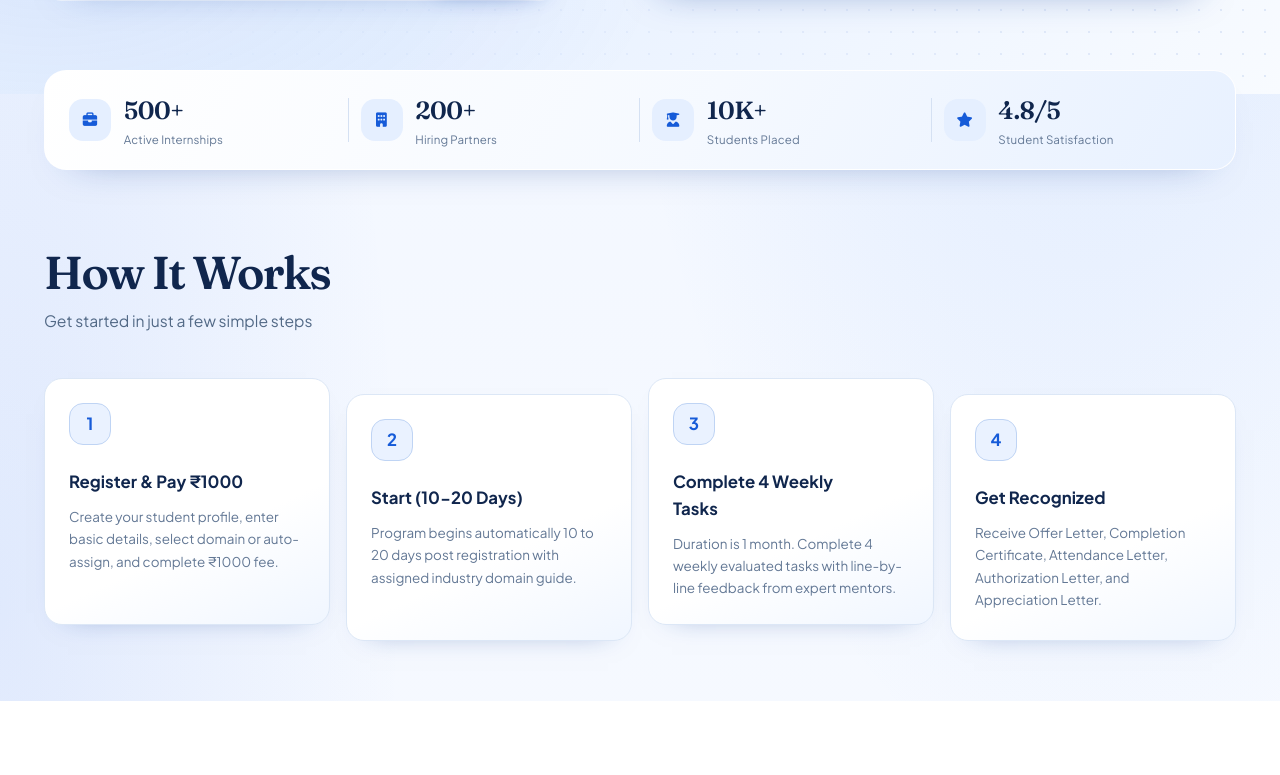
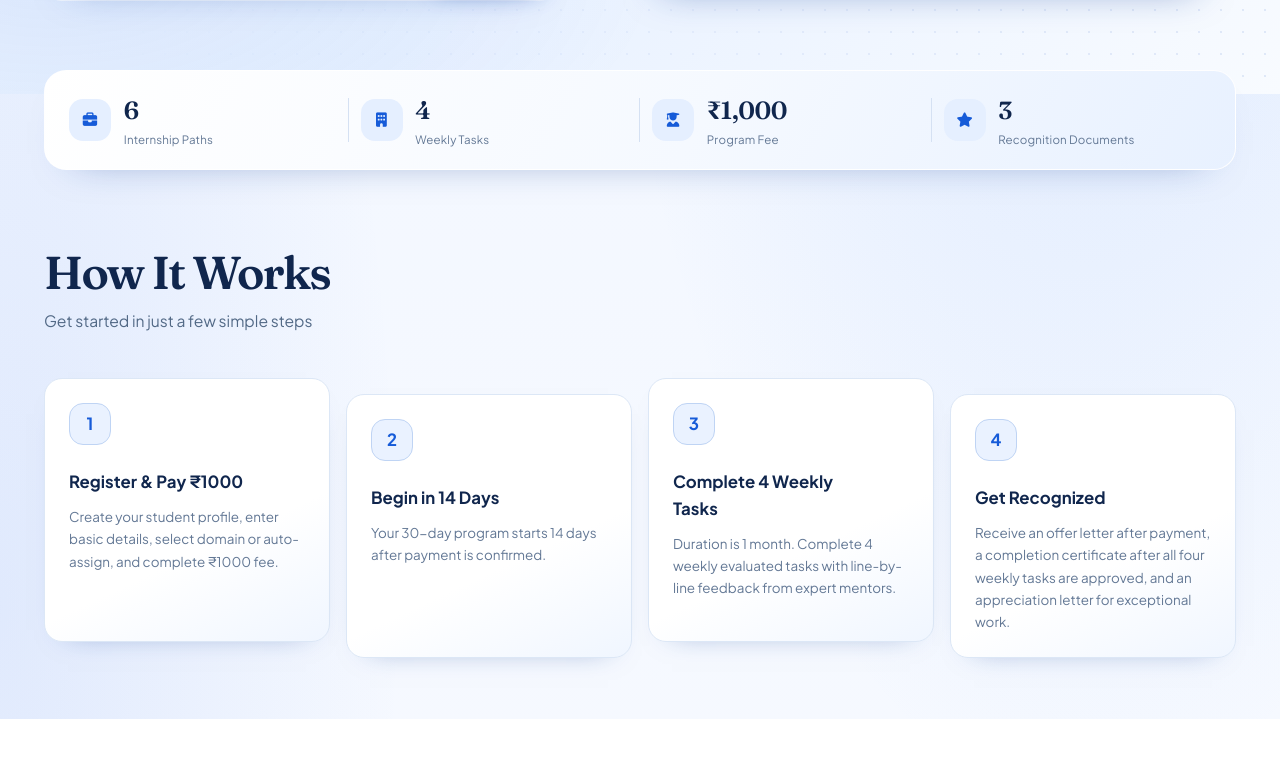
Before and after one commit to ManishMhatre1502/intern, a website: page aatma-deepo-bhava-internships/index.html in a window 1280 px wide. Shown: the part 681-1456 px from the top of the page. Drawn offline with Linux system fonts and the light colour scheme; no server answers.

Commit message:
Use verifiable internship program metrics

```diff
--- a/aatma-deepo-bhava-internships/index.html
+++ b/aatma-deepo-bhava-internships/index.html
@@ -187,32 +187,32 @@
             <div class="stat-box">
               <div class="stat-circle-icon sc-purple"><i class="fa-solid fa-briefcase"></i></div>
               <div class="stat-info">
-                <h3>500+</h3>
-                <p>Active Internships</p>
+                <h3>6</h3>
+                <p>Internship Paths</p>
               </div>
             </div>
 
             <div class="stat-box">
               <div class="stat-circle-icon sc-blue"><i class="fa-solid fa-building"></i></div>
               <div class="stat-info">
-                <h3>200+</h3>
-                <p>Hiring Partners</p>
+                <h3>4</h3>
+                <p>Weekly Tasks</p>
               </div>
             </div>
 
             <div class="stat-box">
               <div class="stat-circle-icon sc-orange"><i class="fa-solid fa-user-graduate"></i></div>
               <div class="stat-info">
-                <h3>10K+</h3>
-                <p>Students Placed</p>
+                <h3>₹1,000</h3>
+                <p>Program Fee</p>
               </div>
             </div>
 
             <div class="stat-box">
               <div class="stat-circle-icon sc-green"><i class="fa-solid fa-star"></i></div>
               <div class="stat-info">
-                <h3>4.8/5</h3>
-                <p>Student Satisfaction</p>
+                <h3>3</h3>
+                <p>Recognition Documents</p>
               </div>
             </div>
           </div>
@@ -240,8 +240,8 @@
               <div class="step-header">
                 <div class="step-num sn-2">2</div>
               </div>
-              <h4>Start (10-20 Days)</h4>
-              <p>Program begins automatically 10 to 20 days post registration with assigned industry domain guide.</p>
+              <h4>Begin in 14 Days</h4>
+              <p>Your 30-day program starts 14 days after payment is confirmed.</p>
             </div>
 
             <div class="step-card reveal">
@@ -257,7 +257,7 @@
                 <div class="step-num sn-4">4</div>
               </div>
               <h4>Get Recognized</h4>
-              <p>Receive Offer Letter, Completion Certificate, Attendance Letter, Authorization Letter, and Appreciation Letter.</p>
+              <p>Receive an offer letter after payment, a completion certificate after all four weekly tasks are approved, and an appreciation letter for exceptional work.</p>
             </div>
           </div>
         </div>
```
